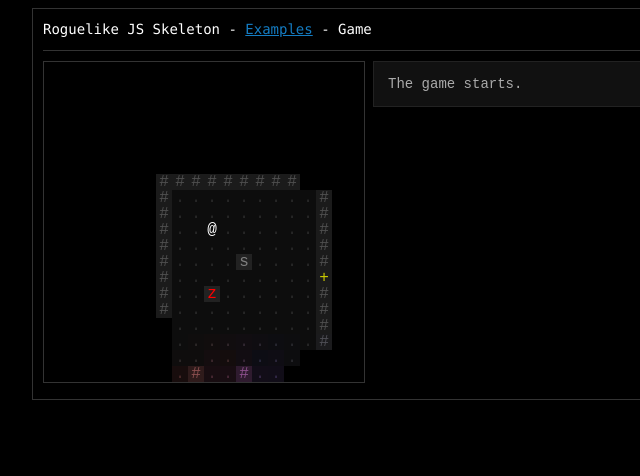
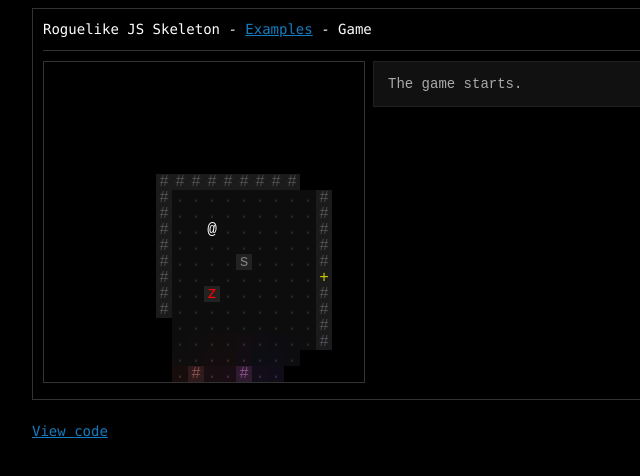
Before and after one commit to unstoppablecarl/js-roguelike-skeleton, a website: page examples/game/index.html in a window 1280 px wide. Shown: the full height of the page, 128-768 px from the left. Drawn offline with Linux system fonts and the light colour scheme.

Commit message:
added link to code in game example

```diff
--- a/examples/game/index.html
+++ b/examples/game/index.html
@@ -16,6 +16,8 @@
             <div id="map-container" class="map-container"></div>
             <div id="console-container" class="console-container"></div>
         </div>
+        <br>
+        <p> <a href="main.js">View code</a></p>
     </div>
 
     <script src="../assets/js/rot.js"></script>
```
